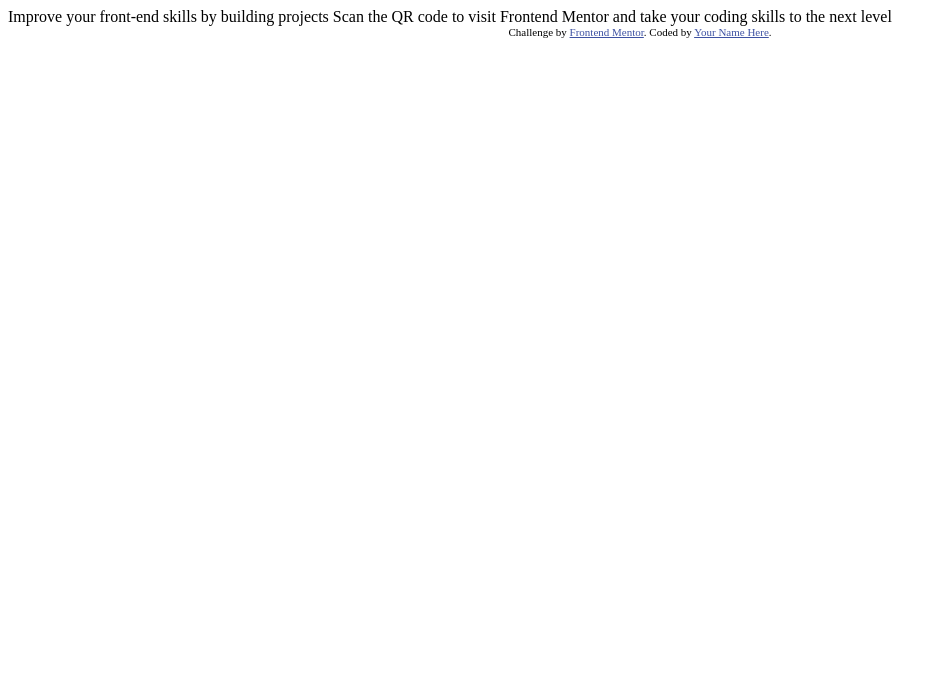
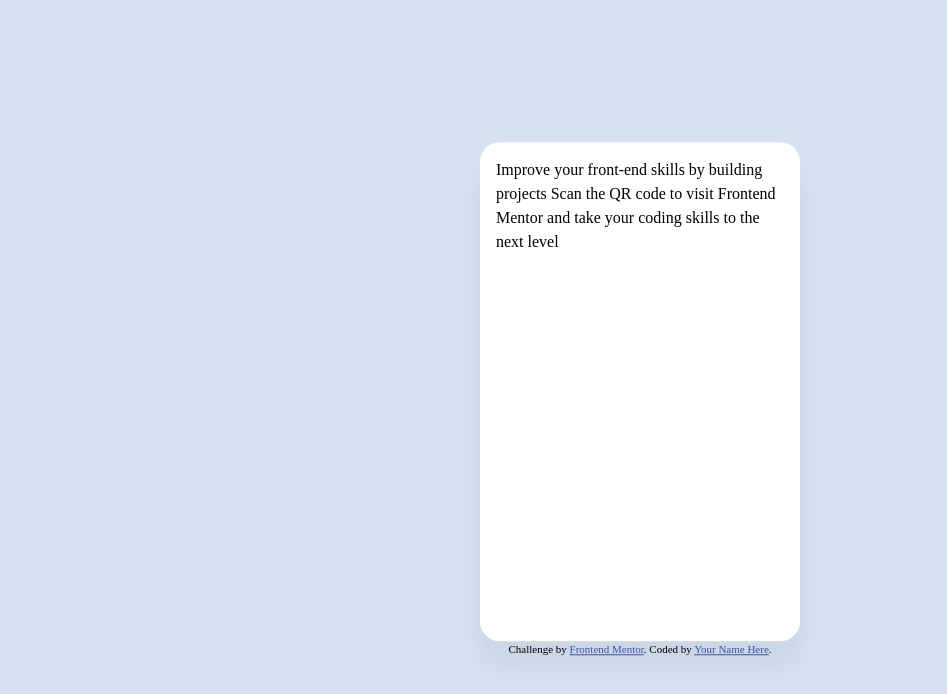
Before and after one commit to akri-dev/frontend-mentor_qr-code-component, a plain HTML site: page index.html in a window 1280 px wide. Shown: the whole page, without its empty margins (0-947 px from the left). Drawn offline with Linux system fonts and the light colour scheme.

Commit message:
done styling base of the card

```diff
--- a/css/styles.css
+++ b/css/styles.css
@@ -72,3 +72,24 @@
   h1, h2, h3, h4, h5, h6 {
     text-wrap: balance;
   }
+
+.attribution { font-size: 11px; text-align: center; }
+.attribution a { color: hsl(228, 45%, 44%); }
+body { background-color: var(--clr-slate-300); }
+
+/* Centers the card*/
+.container {
+    position: absolute;
+    top: 50%;
+    left: 50%;
+    transform: translate(-50%, -50%);
+}
+
+.card {
+    width: 320px;
+    height: 499px;
+    background-color: var(--clr-white);
+    padding: 16px 16px 40px 16px;
+    border-radius: 20px;
+    box-shadow: 0 25px 25px 0 rgb(0,0,0,0.0477);
+}
--- a/index.html
+++ b/index.html
@@ -8,21 +8,24 @@
 
   <title>Frontend Mentor | QR code component</title>
 
-  <!-- Feel free to remove these styles or customise in your own stylesheet 👍 -->
-  <style>
-    .attribution { font-size: 11px; text-align: center; }
-    .attribution a { color: hsl(228, 45%, 44%); }
-  </style>
+  <!-- External CSS -->
+  <link rel="stylesheet" href="./css/styles.css">
 </head>
 <body>
 
-  Improve your front-end skills by building projects
+  <div class="container">
+    <div class="card">
+      <div class="card-header img-qr-code"></div>
+      <div class="card-body">
+        Improve your front-end skills by building projects
+        Scan the QR code to visit Frontend Mentor and take your coding skills to the next level
+      </div>
+    </div>
 
-  Scan the QR code to visit Frontend Mentor and take your coding skills to the next level
-
-  <div class="attribution">
-    Challenge by <a href="https://www.frontendmentor.io?ref=challenge" target="_blank">Frontend Mentor</a>.
-    Coded by <a href="#">Your Name Here</a>.
+    <div class="attribution">
+      Challenge by <a href="https://www.frontendmentor.io?ref=challenge" target="_blank">Frontend Mentor</a>.
+      Coded by <a href="#">Your Name Here</a>.
+    </div>
   </div>
 </body>
 </html>
```
